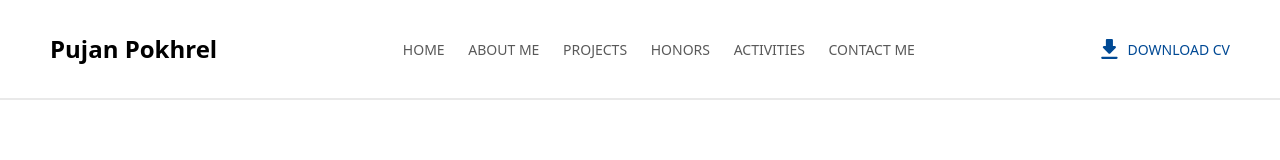
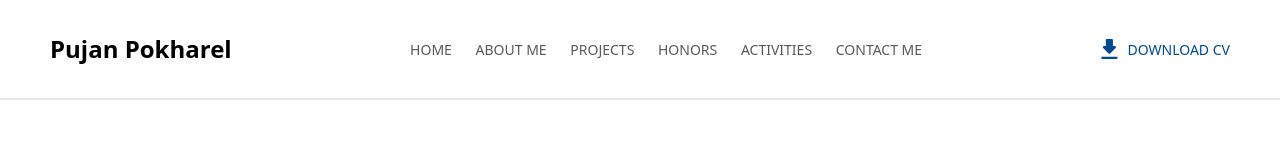
Before and after one commit to pujanpokharelofficial/Portfolio, a SvelteKit app: page / in a window 1280 px wide. Shown: the top 160 px of the page. Built offline with nearby package versions, Linux system fonts and the light colour scheme.

Commit message:
fixed the spelling

```diff
--- a/src/routes/global/nav.svelte
+++ b/src/routes/global/nav.svelte
@@ -12,7 +12,7 @@
 <nav
 	class="h-[100px] w-full px-standard flex justify-between items-center border-b-2 border-[#E9E9E9] fixed top-0 left-0 bg-white"
 >
-	<div class="logo text-[24px] font-bold">Pujan Pokhrel</div>
+	<div class="logo text-[24px] font-bold">Pujan Pokharel</div>
 	<div class="navlinks uppercase text-[14px] text-[#595959]">
 		{#each Object.entries(navlinks) as [displayName, href], index (displayName)}
 			<a class={index != 0 ? 'ml-[20px]' : ''} {href}> {displayName} </a>
```
